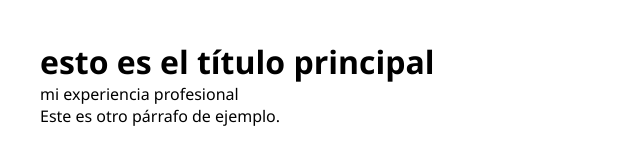
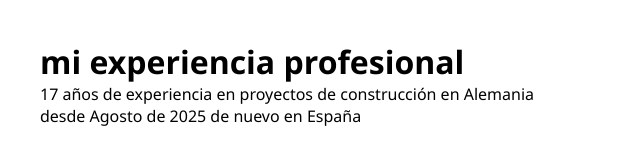
Before and after one commit to rodriguezcontrerasarq-code/TEST1, a plain HTML site: page index.html in a window 1280 px wide. Shown: the whole page, without its empty margins (0-640 px from the left). Drawn offline with Linux system fonts and the light colour scheme.

Commit message:
ampliación experiencia profesional

```diff
--- a/index.html
+++ b/index.html
@@ -7,8 +7,8 @@
     <title>Document</title>
   </head>
   <body>
-    <h1>esto es el título principal</h1>
-    <p>mi experiencia profesional</p>
-    <p>Este es otro párrafo de ejemplo.</p>
+    <h1>mi experiencia profesional</h1>
+    <p>17 años de experiencia en proyectos de construcción en Alemania</p>
+    <p>desde Agosto de 2025 de nuevo en España</p>
   </body>
 </html>
```
